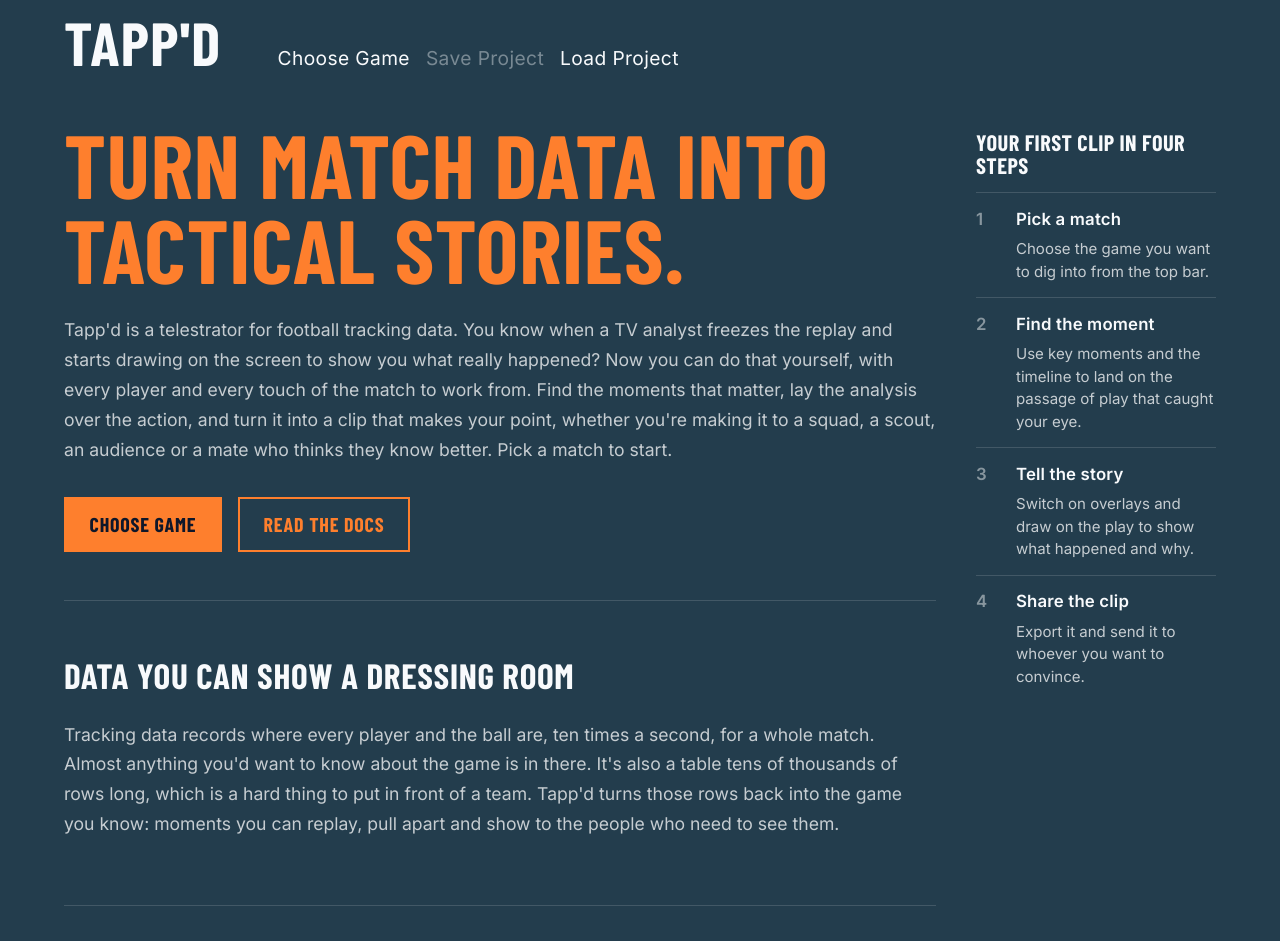
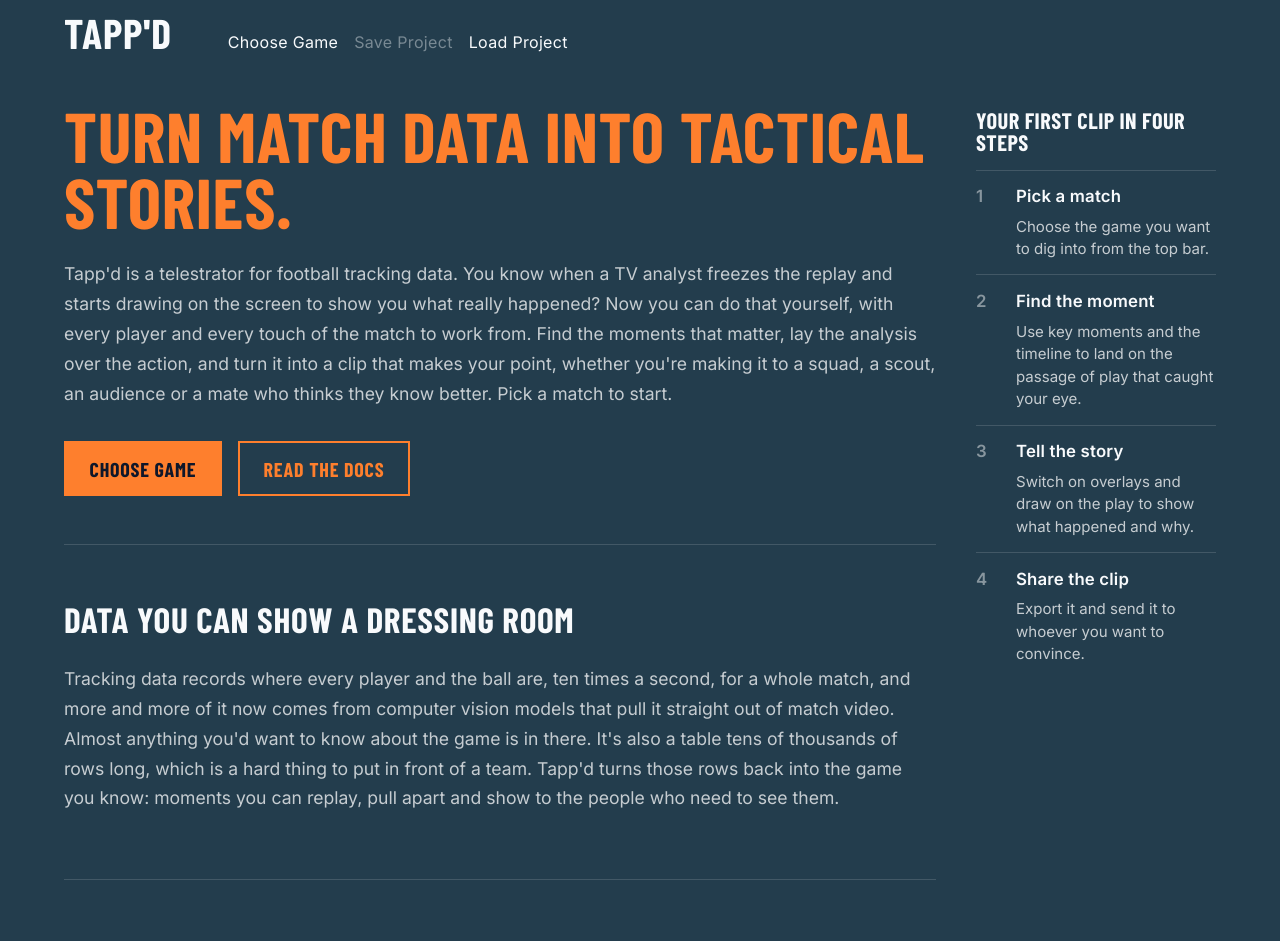
Before and after one commit to MihirT906/PlayTactix, a React (Vite) app in the folder frontend/: page /app in a window 1280 px wide. Shown: the top 941 px of the page. Built offline with nearby package versions, Linux system fonts and the light colour scheme; no server answers; a web font is replaced by a local one.

Commit message:
Reword landing page

```diff
--- a/frontend/src/App.css
+++ b/frontend/src/App.css
@@ -57,7 +57,7 @@
 
 .app-title {
   margin: 0;
-  font-size: 3.8rem;
+  font-size: 2.6rem;
   font-family: 'Barlow Condensed', var(--font-family-sans);
   font-weight: 800;
   text-transform: uppercase;
@@ -77,6 +77,10 @@
   letter-spacing: 0.02em;
   cursor: pointer;
   transition: color 0.2s ease, opacity 0.2s ease;
+}
+
+.app-header .app-header-action {
+  font-size: 1rem;
 }
 
 .app-header-action:hover,
--- a/frontend/src/pages/Landing/LandingPage.css
+++ b/frontend/src/pages/Landing/LandingPage.css
@@ -2,7 +2,7 @@
   color: var(--color-text-primary);
   font-family: var(--font-family-sans);
   padding: 0 0 4rem;
-  --landing-headline-size: clamp(3rem, 7vw, 7.5rem);
+  --landing-headline-size: clamp(2.6rem, 5.5vw, 5.75rem);
 }
 .landing-main { padding-top: 3rem; }
 .landing-intro { padding-bottom: 3rem; }
--- a/frontend/src/pages/Landing/LandingPage.tsx
+++ b/frontend/src/pages/Landing/LandingPage.tsx
@@ -60,7 +60,8 @@ export default function LandingPage({ onChooseGame }: LandingPageProps) {
               <section className="landing-section">
                 <h2 className="landing-heading">Data you can show a dressing room</h2>
                 <p className="landing-text">
-                  Tracking data records where every player and the ball are, ten times a second, for a whole match.
+                  Tracking data records where every player and the ball are, ten times a second, for a whole match, and
+                  more and more of it now comes from computer vision models that pull it straight out of match video.
                   Almost anything you'd want to know about the game is in there. It's also a table tens of thousands of
                   rows long, which is a hard thing to put in front of a team. {APP_CONFIG.brand.title} turns those rows
                   back into the game you know: moments you can replay, pull apart and show to the people who need to see
```
